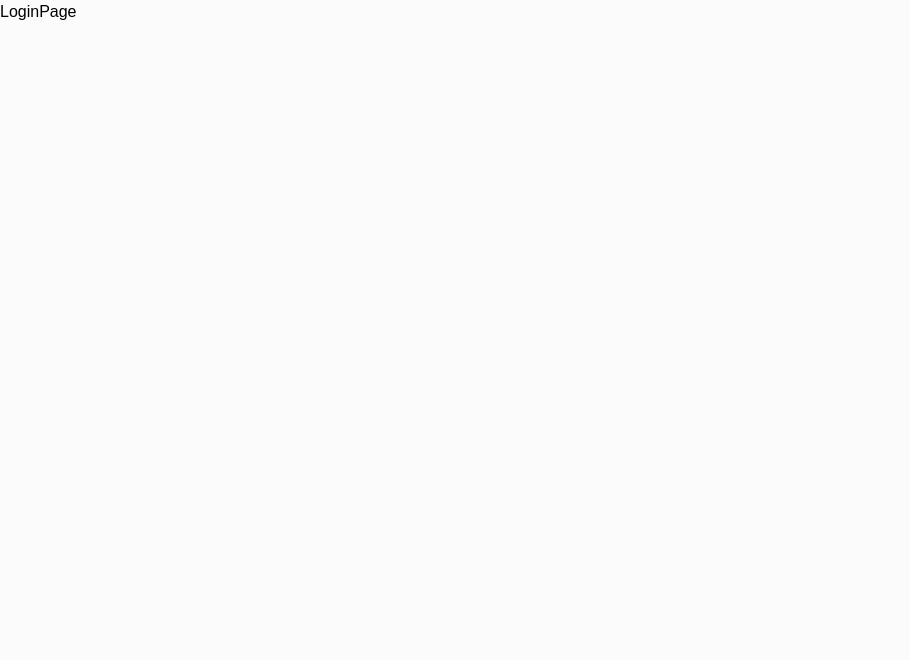
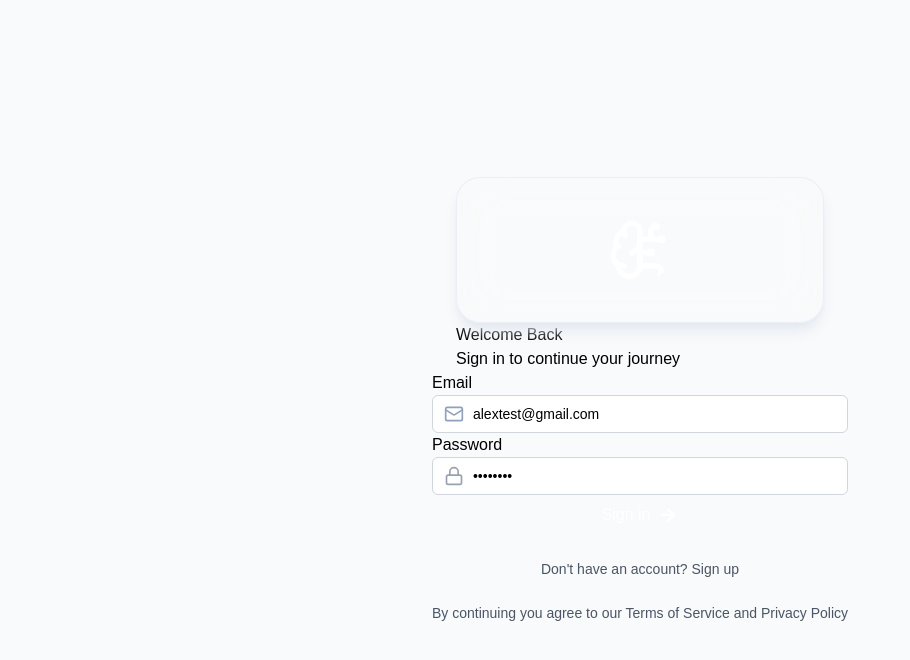
Before and after one commit to Naveen-Kumar48/AI-powered-Learning-Assistant-app, a React app in the folder frontend/: page /login in a window 1280 px wide. Shown: the top 660 px of the page, without its empty margins (0-910 px from the left). Built offline with nearby package versions, Linux system fonts and the light colour scheme; the HTML template or start-up script is replaced by a standard one.

Commit message:
feat: Implement core authentication system with a login page, protected routes, and an AuthContext for managing user sessions.

```diff
--- a/frontend/src/App.jsx
+++ b/frontend/src/App.jsx
@@ -12,9 +12,12 @@ import QuizResultPage from './pages/Quizzes/QuizResultPage'
 import ProfilePage from './pages/Profile/ProfilePage'
 import FlashCardPage from './pages/Flashcards/FlashcardPage'
 import FlashcardsListPage from './pages/Flashcards/FlashcardsListPage'
+import { useAuth } from './components/context/AuthContext'
+
+
   const App = () => {
-  const isAuthenticated = false;
-  const loading = false
+
+    const {isAuthenticated, loading} = useAuth();
   if (loading) {
     return (
       <div className='flexiten-centerjustify-center h-screen'>
--- a/frontend/src/components/auth/ProtectedRoute.jsx
+++ b/frontend/src/components/auth/ProtectedRoute.jsx
@@ -1,10 +1,10 @@
 import React from 'react'
 import { Navigate, Outlet } from 'react-router-dom'
 import AppLayout from '../layout/AppLayout'
+import { useAuth } from '../context/AuthContext'
 
 const ProtectedRoute = () => {
-   const isAuthenticated = false;
-   const loading = false;
+  const { isAuthenticated, loading } = useAuth();
     if(loading) {
         return <div>Loading...</div>
     }
--- a/frontend/src/main.jsx
+++ b/frontend/src/main.jsx
@@ -1,8 +1,15 @@
 import { createRoot } from 'react-dom/client'
+import { StrictMode } from 'react'
 import './index.css'
 import App from './App.jsx'
+import { AuthProvider } from './components/context/AuthContext.jsx'
+import { Toaster } from 'react-hot-toast'
 createRoot(document.getElementById('root')).render(
-
-    <App />
+    <StrictMode>
+        <AuthProvider>
+            <Toaster position='top-right' toastOptions={{ duration: 3000 }} />
+            <App />
+        </AuthProvider>
+    </StrictMode>
 
 )
--- a/frontend/src/pages/Auth/LoginPage.jsx
+++ b/frontend/src/pages/Auth/LoginPage.jsx
@@ -1,12 +1,144 @@
-import React from 'react'
-import { useState } from 'react'
-import { useNavigate } from 'react-router-dom'
-import { authService } from '../../Services/authService'
+import React from "react";
+import { useState } from "react";
+import { useNavigate, Link } from "react-router-dom";
+import authService from "../../Services/authService.js";
+import { useAuth } from "../../components/context/AuthContext.jsx";
+import { BrainCircuit, Mail, Lock, ArrowRight } from "lucide-react";
+import toast from "react-hot-toast";
 
 const LoginPage = () => {
+  const [email, setEmail] = useState("alextest@gmail.com");
+  const [password, setPassword] = useState("test@123");
+  const [error, setError] = useState("");
+  const [loading, setLoading] = useState(false);
+  const [focusedField, setFocusedField] = useState(null);
+  const navigate = useNavigate();
+  const { login } = useAuth();
+
+  const handleSubmit = async (e) => {
+    e.preventDefault();
+    setError("");
+    setLoading(true);
+    try {
+      const { token, user } = await authService.login(email, password);
+      login(token, user);
+      toast.success("Logged in successfully");
+      navigate("/dashboard");
+    } catch (error) {
+      setError(
+        error.message || "Failed to login.Please check your credentials",
+      );
+      toast.error(error.message || "Failed to login.");
+    } finally {
+      setLoading(false);
+    }
+  };
   return (
-    <div>LoginPage</div>
+    <div className="flex items-center justify-center min-h-screen bg-gray-50 linear-to-br from-primary to-secondary">
+      <div className=" absolute insert-0 bg-[radial-gradient(#e5eeb,transplant_px)] bg-size [16px_16px] bg-opacity-30 ">
+        <div className=" relative  w-full max-w-md px-6">
+          <div className=" bg-white/10 backdrop-blur-xl border border-slate-200/60 rounded-3xl shadow-lg shadow-slate-200">
+            {/* Header */}
+            <div className=" text-center mb-10">
+              <BrainCircuit className=" inline-flex items-center justify-center w-16 h-16 bg-linear-to-bg from-emerald-500 to-primary toteal-500 text-white rounded-full mt-10" strokeWidth={2} />
+            </div>
+          </div>
+
+          <h1 className="">Welcome Back</h1>
+          <p className="">Sign in to continue your journey</p>
+        </div>
+
+        {/* form */}
+        <div className="">
+          {/* Email field */}
+          <label className="">Email</label>
+
+          <div className="relative">
+            <div
+              className={`absolute inset-y-0 left-0 pl-3 flex items-center pointer-events-none transition-colors duration-200 ${focusedField === "email"
+                ? "text-emerald-500"
+                : "text-slate-400"
+                }`}
+            >
+              <Mail className="h-5 w-5" />
+            </div>
+
+            <input
+              type="email"
+              value={email}
+              onChange={(e) => setEmail(e.target.value)}
+              onFocus={() => setFocusedField("email")}
+              onBlur={() => setFocusedField(null)}
+              className="block w-full pl-10 pr-3 py-2 border border-gray-300 rounded-md leading-5 bg-white placeholder-gray-500 focus:outline-none focus:ring-1 focus:ring-primary focus:border-primary sm:text-sm"
+              placeholder="you@example.com"
+              required
+            />
+          </div>
+
+          {/* Password field */}
+          <label className="">Password</label>
+
+          <div className="relative">
+            <div
+              className={`absolute inset-y-0 left-0 pl-3 flex items-center pointer-events-none transition-colors duration-200 ${focusedField === "password"
+                ? "text-primary"
+                : "text-gray-400"
+                }`}
+            >
+              <Lock className="h-5 w-5" strokeWidth={2} />
+            </div>
+
+            <input
+              type="password"
+              value={password}
+              onChange={(e) => setPassword(e.target.value)}
+              onFocus={() => setFocusedField("password")}
+              onBlur={() => setFocusedField(null)}
+              className="block w-full pl-10 pr-3 py-2 border border-gray-300 rounded-md leading-5 bg-white placeholder-gray-500 focus:outline-none focus:ring-1 focus:ring-primary focus:border-primary sm:text-sm"
+              placeholder="********"
+            />
+          </div>
+        </div>
+
+        {/* error message */}
+        {error && (
+          <div className="mt-4">
+            <p className="text-red-500 text-sm">{error}</p>
+          </div>
+        )}
+        {/* Submit button */}
+        <button
+          type="submit"
+          disabled={loading}
+          onClick={handleSubmit}
+          className="w-full bg-primary hover:bg-primary/90 text-white font-medium py-2 px-4 rounded-md transition-colors duration-200"
+        >
+          <span className="flex items-center justify-center">
+            {loading ? "Signing in..." : "Sign in"}
+            <ArrowRight className="h-5 w-5 ml-2" strokeWidth={2.5} />
+          </span>
+        </button>
+
+
+        {/* footer */}
+        <div className="mt-6 text-center">
+          <p className="text-sm text-gray-600">
+            Don't have an account?{" "}
+            <Link to="/register" className="text-primary hover:text-primary/90 font-medium">
+              Sign up
+            </Link>
+          </p>
+        </div>
+
+        {/* subtitle footer text */}
+        <div className="mt-6 text-center">
+          <p className="text-sm text-gray-600">
+            By continuing you agree to our  Terms of Service and Privacy Policy
+          </p>
+        </div>
+      </div>
+    </div>
   )
-}
+};
 
-export default LoginPage
+export default LoginPage;
```
Also changed, not shown: frontend/src/components/context/AuthContext.jsx (+5 -5 lines).
